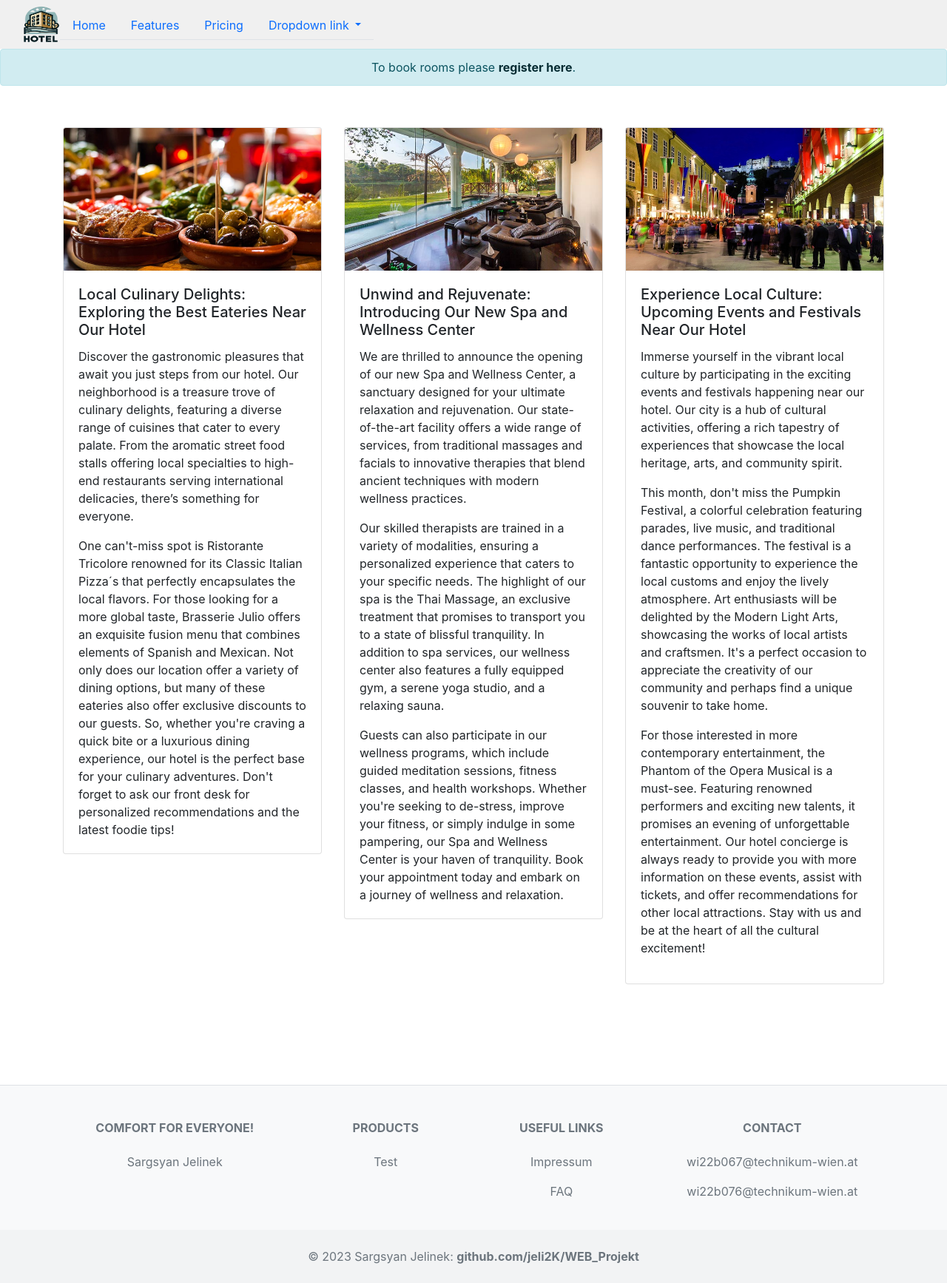
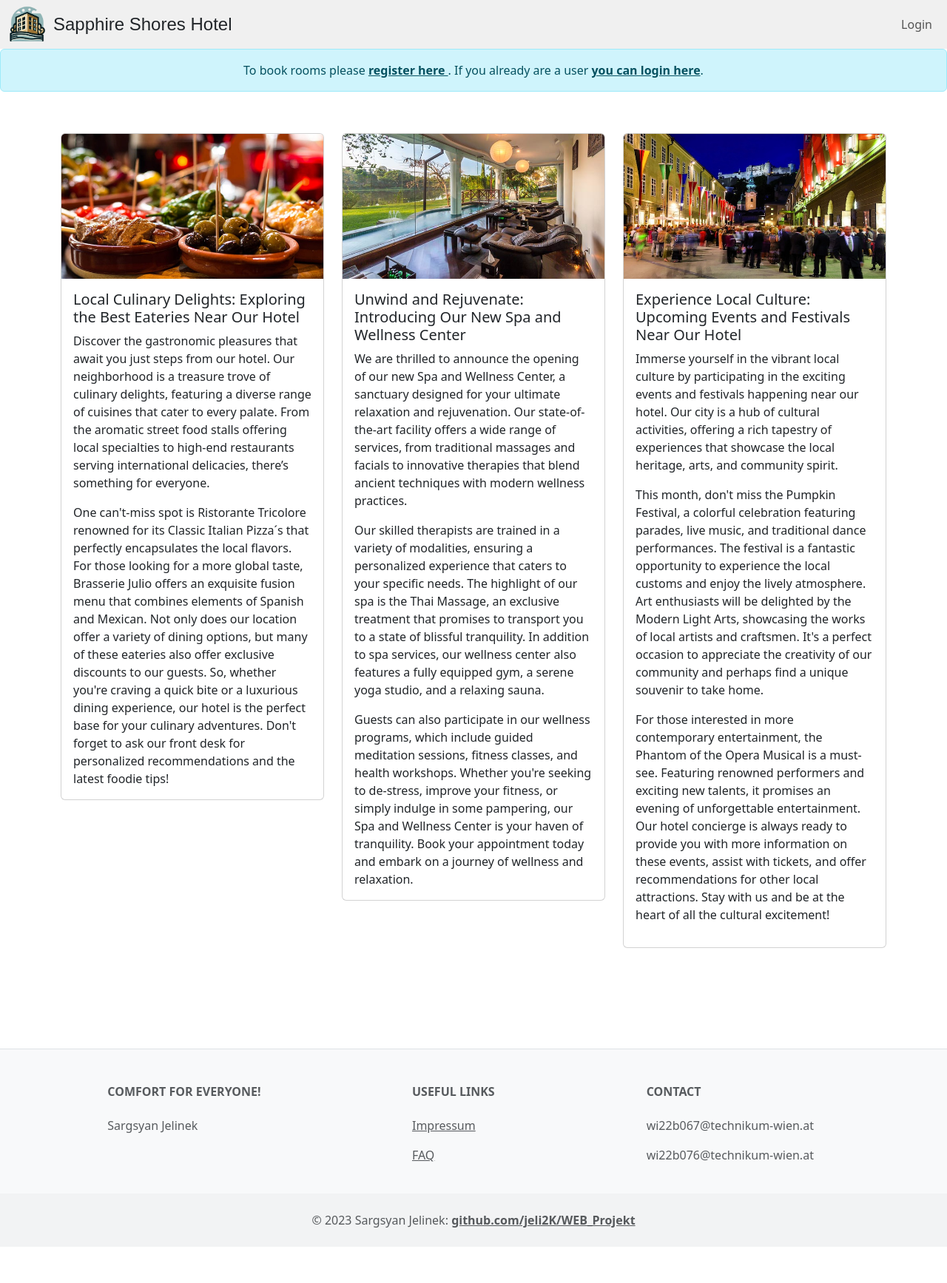
Before and after one commit to jeli2k/WEB_Projekt, a PHP site: page /home.php in a window 1280 px wide. Shown: the whole page at 74% size. After the commit the page ends 1686 px from the top, so only its background shows below. Run offline with PHP 8.4, Linux system fonts and the light colour scheme.

Commit message:
added room details, and adjusted navbar

```diff
--- a/booking.php
+++ b/booking.php
@@ -34,7 +34,7 @@
                                 $selectedRoom = isset($_GET['room']) ? $_GET['room'] : '';
 
                                 // Create an array of rooms for the dropdown
-                                $rooms = ['Room 1', 'Room 2', 'Room 3']; // Add more rooms if needed // Change Name of Room in home.php <a href=RoomName> too!!
+                                $rooms = ['Serenity Skyline Suite', 'Ocean Whisper Bungalow', 'Sunset Serenade Studio']; // Add more rooms if needed // Change Name of Room in home.php <a href=RoomName> too!!
 
                                 // Date Validation + "Keep Variables" after Invalid Validation
                                 $datevalidation = "";
--- a/components/footer.php
+++ b/components/footer.php
@@ -28,16 +28,9 @@
             <!-- Grid column -->
 
             <!-- Grid column -->
-            <div class="col-md-2 col-lg-2 col-xl-2 mx-auto mb-4">
-              <!-- Links -->
-              <h6 class="text-uppercase fw-bold mb-4">
-                Products
-              </h6>
-              <p>
-                <a href="#!" class="text-reset">Test</a>
-              </p>
 
-            </div>
+
+
             <!-- Grid column -->
 
             <!-- Grid column -->
--- a/components/navbar.php
+++ b/components/navbar.php
@@ -1,65 +1,31 @@
 <nav class="navbar navbar-expand-lg" style="background-color: #f0f0f0;">
   <div class="container-fluid">
+    <a href="home.php">
+      <img src="./Content/Logo.png" alt="Logo" title="Logo" height="50" width="50" margin="5">
+    </a>
+    <span style="font-family: 'Arial', sans-serif; font-size: 24px; margin-left: 10px; vertical-align: middle;">Sapphire Shores Hotel</span>
+    </a>
 
-            <img src="./Content/Logo.png" alt="Logo" title="Logo" height="50" width="50" margin = "5">
+
     <button class="navbar-toggler" type="button" data-bs-toggle="collapse" data-bs-target="#navbarNavDropdown" aria-controls="navbarNavDropdown" aria-expanded="false" aria-label="Toggle navigation">
       <span class="navbar-toggler-icon"></span>
     </button>
 
     <div class="collapse navbar-collapse" id="navbarNavDropdown">
-                <ul class="nav nav-tabs">
+      <ul class="navbar-nav ms-auto">
 
+        <!-- If user is NOT logged in -->
+        <?php if (!isset($_SESSION['loggedIn']) || $_SESSION['loggedIn'] == false): ?>
           <li class="nav-item">
-                    <!-- TODO: "nav-link active" means current field is displayed as "active"
-                         maybe: php check which page we are currently on  -->
-                    <a class="nav-link" aria-current="page" href="home.php">Home</a>
+            <a class="nav-link" href="login.php">Login</a>
           </li>
-
-                  <li class="nav-item">
-                    <a class="nav-link" href="#">Features</a>
-                  </li>
-
-                  <li class="nav-item">
-                    <a class="nav-link" href="#">Pricing</a>
-                  </li>
-
-                  <li class="nav-item dropdown">
-                    <a class="nav-link dropdown-toggle" href="#" role="button" data-bs-toggle="dropdown" aria-expanded="false">
-                      Dropdown link
-                    </a>
-
-                    <ul class="dropdown-menu">
-                      <li><a class="dropdown-item" href="#">Action</a></li>
-                      <li><a class="dropdown-item" href="#">Another action</a></li>
-                      <li><a class="dropdown-item" href="#">Next Action</a></li>
-                    </ul>
-                  </li>
-                </ul>
-                <!-- If user is NOT logged in: -->
-                <!-- Display Logout button if the user is NOT logged in -->
-
-                <?php if (isset($_SESSION['loggedIn']) && $_SESSION['loggedIn'] == false): ?>
-                  <div class="ms-auto" method="POST">
-                    <a href="login.php">
-                      <button class="btn btn-light ms-3" type="submit" name="logout" value="true">
-                        <svg xmlns="http://www.w3.org/2000/svg" width="16" height="16" fill="currentColor" class="bi bi-person-square" viewBox="0 0 16 16">
-                          <path d="M11 6a3 3 0 1 1-6 0 3 3 0 0 1 6 0z"/>
-                          <path d="M2 0a2 2 0 0 0-2 2v12a2 2 0 0 0 2 2h12a2 2 0 0 0 2-2V2a2 2 0 0 0-2-2H2zm12 1a1 1 0 0 1 1 1v12a1 1 0 0 1-1 1v-1c0-1-1-4-6-4s-6 3-6 4v1a1 1 0 0 1-1-1V2a1 1 0 0 1 1-1h12z"/>
-                        </svg>
-                        Login
-                      </button>
-                    </a>
-                  </div>
         <?php endif; ?>
 
-                <!-- If user is logged in: -->
+        <!-- If user is logged in -->
         <?php if (isset($_SESSION['loggedIn']) && $_SESSION['loggedIn'] == true): ?>
-                  <div class="d-flex ms-auto">
-
-                <!-- Reservations here -->
-
+          <!-- Reservations Dropdown -->
           <div class="dropdown">
-                  <button class="btn btn-light dropdown-toggle" type="button" id="reservationsDropdown" data-bs-toggle="dropdown" aria-expanded="false">
+          <button class="nav-link btn btn-link" type="button" id="reservationsDropdown" data-bs-toggle="dropdown" aria-expanded="false">
                     Reservations
                   </button>
                   <ul class="dropdown-menu" aria-labelledby="reservationsDropdown">
@@ -73,7 +39,7 @@
 
                           if (isset($_SESSION[$bookingDetailsKey])) {
                               $bookingDetails = $_SESSION[$bookingDetailsKey];
-                              echo '<li><a class="dropdown-item">' . $bookingDetails['selectedRoom'] . '</a></li>';
+                              echo '<li><a a href="confirmation.php"  class="dropdown-item">' . $bookingDetails['selectedRoom'] . '</a></li>';
                               // Add more details as needed
                             }
                         }
@@ -93,30 +59,22 @@
                   </ul>
                 </div>
 
-                <!-- TODO: Display ShoppingCart button -->
 
-                <!-- Display Logout & Profile button if the user is logged in with admin@admin.com email and admin password -->
+          <!-- Profile Link -->
+          <li class="nav-item">
+            <a class="nav-link" href="profile.php">Profile</a>
+          </li>
+
+
+          <!-- Logout -->
+          <li class="nav-item">
             <form action="logic/logout.php" method="POST">
-                        <button class="btn btn-light ms-3" type="submit" name="logout" value="true">
-                          <svg xmlns="http://www.w3.org/2000/svg" width="16" height="16" fill="currentColor" class="bi bi-box-arrow-left" viewBox="0 0 16 16">
-                            <path fill-rule="evenodd" d="M6 12.5a.5.5 0 0 0 .5.5h8a.5.5 0 0 0 .5-.5v-9a.5.5 0 0 0-.5-.5h-8a.5.5 0 0 0-.5.5v2a.5.5 0 0 1-1 0v-2A1.5 1.5 0 0 1 6.5 2h8A1.5 1.5 0 0 1 16 3.5v9a1.5 1.5 0 0 1-1.5 1.5h-8A1.5 1.5 0 0 1 5 12.5v-2a.5.5 0 0 1 1 0v2z"/>
-                            <path fill-rule="evenodd" d="M.146 8.354a.5.5 0 0 1 0-.708l3-3a.5.5 0 1 1 .708.708L1.707 7.5H10.5a.5.5 0 0 1 0 1H1.707l2.147 2.146a.5.5 0 0 1-.708.708l-3-3z"/>
-                          </svg>
-                            Logout
-                        </button>
+              <button class="nav-link btn btn-link" type="submit" name="logout" value="true">Logout</button>
             </form>
-
-                    <a href="profile.php" method="POST">
-                        <button class="btn btn-light ms-3" type="submit" name="profile">
-                            <svg xmlns="http://www.w3.org/2000/svg" width="16" height="16" fill="currentColor" class="bi bi-person-square" viewBox="0 0 16 16">
-                                <path d="M11 6a3 3 0 1 1-6 0 3 3 0 0 1 6 0z"/>
-                                <path d="M2 0a2 2 0 0 0-2 2v12a2 2 0 0 0 2 2h12a2 2 0 0 0 2-2V2a2 2 0 0 0-2-2H2zm12 1a1 1 0 0 1 1 1v12a1 1 0 0 1-1 1v-1c0-1-1-4-6-4s-6 3-6 4v1a1 1 0 0 1-1-1V2a1 1 0 0 1 1-1h12z"/>
-                            </svg>
-                            Profile
-                        </button>
-                    </a>
-                  </div>
+          </li>
         <?php endif; ?>
 
+      </ul>
+    </div>
   </div>
 </nav>
--- a/home.php
+++ b/home.php
@@ -10,7 +10,7 @@
         $username = $loggedIn ? $_SESSION['userData']['name'] : '';
         ?>
 
-        <link href="https://stackpath.bootstrapcdn.com/bootstrap/4.3.1/css/bootstrap.min.css" rel="stylesheet">
+        <link href="https://stackpath.bootstrapcdn.com/bootstrap/5.3.2/css/bootstrap.min.css" rel="stylesheet">
         <link href="override.css" rel="stylesheet">
         <title>Home</title>
 
@@ -44,6 +44,7 @@
         <?php
             include 'components/navbar.php';
         ?>
+
         <!-- Navbar nicht responsive für Handy, und echo muss noch mit html code -->
                 <div class="row">
                     <div class="col-md-12 text-center mb-3">
@@ -52,7 +53,8 @@
                             if ($loggedIn === true) {
                                 echo "<a>Hello, " . htmlspecialchars($username) . "!</a>";
                             } else {
-                                echo '<a>To book rooms please <a href="register.php" class="alert-link">register here</a>.';
+                                echo '<a>To book rooms please <a href="register.php" class="alert-link">register here </a>.';
+                                echo ' <a> If you already are a user <a href="login.php" class="alert-link">you can login here</a>.';
                             }
                             ?>
                         </div>
@@ -70,11 +72,9 @@
                                 <div class="card text-center">
                                     <img src="Content/room1.jpg" class="card-img-top" alt="Room 1 Image">
                                     <div class="card-body">
-                                        <h5 class="card-title">Room 1</h5>
-                                        <p class="card-text">Description of Room 1. Lorem ipsum dolor sit amet, consectetur adipiscing elit.</p>
-                                        <a href="booking.php?room=Room 1" class="btn btn-primary">Book Now</a>
-
-
+                                        <h5 class="card-title">Serenity Skyline Suite</h5>
+                                        <p class="card-text">Perched high above the city, the Serenity Skyline Suite offers breathtaking panoramic views. The suite features a spacious living area with floor-to-ceiling windows, a plush king-sized bed, and a state-of-the-art entertainment system. Elegantly designed with a blend of modern and classic decor.</p>
+                                        <a href="booking.php?room=Serenity Skyline Suite" class="btn btn-primary">Book Now</a>
                                     </div>
                                 </div>
                             </div>
@@ -84,9 +84,9 @@
                                 <div class="card text-center">
                                     <img src="Content/room2.jpg" class="card-img-top" alt="Room 2 Image">
                                     <div class="card-body">
-                                        <h5 class="card-title">Room 2</h5>
-                                        <p class="card-text">Description of Room 2. Lorem ipsum dolor sit amet, consectetur adipiscing elit.</p>
-                                        <a href="booking.php?room=Room 2" class="btn btn-primary">Book Now</a>
+                                        <h5 class="card-title">Ocean Whisper Bungalow</h5>
+                                        <p class="card-text">Nestled on the edge of a pristine beach, the Ocean Whisper Bungalow provides a tranquil seaside escape. This bungalow boasts a private balcony overlooking the ocean, a cozy, canopy-style queen bed, and a luxurious bathroom with a rain shower. Enjoy the soothing sound of the waves and the gentle sea breeze. </p>
+                                        <a href="booking.php?room=Ocean Whisper Bungalow" class="btn btn-primary">Book Now</a>
 
                                     </div>
                                 </div>
@@ -97,9 +97,9 @@
                                 <div class="card text-center">
                                     <img src="Content/room3.jpg" class="card-img-top" alt="Room 3 Image">
                                     <div class="card-body">
-                                        <h5 class="card-title">Room 3</h5>
-                                        <p class="card-text">Description of Room 3. Lorem ipsum dolor sit amet, consectetur adipiscing elit.</p>
-                                        <a href="booking.php?room=Room 3" class="btn btn-primary">Book Now</a>
+                                        <h5 class="card-title">Sunset Serenade Studio</h5>
+                                        <p class="card-text">Overlooking the western horizon, the Sunset Serenade Studio is designed for those who love to watch the day end with a spectacular view. The studio is equipped with floor-to-ceiling windows, a cozy queen-size bed, and a modern, minimalistic decor that complements the natural beauty of the sunset.</p>
+                                        <a href="booking.php?room=Sunset Serenade Studio" class="btn btn-primary">Book Now</a>
                                         <!-- form instead of <a>? Test for Checkout System -->
                                         <!--
                                         <form method="post" action="logic/checkout.php">
```
Also changed, not shown: Content/Logo.png, Content/room1.jpg (added), Content/room2.jpg (added), Content/room3.jpg (added), 1 other file. Lines whose indentation alone changed are shown as unchanged.
